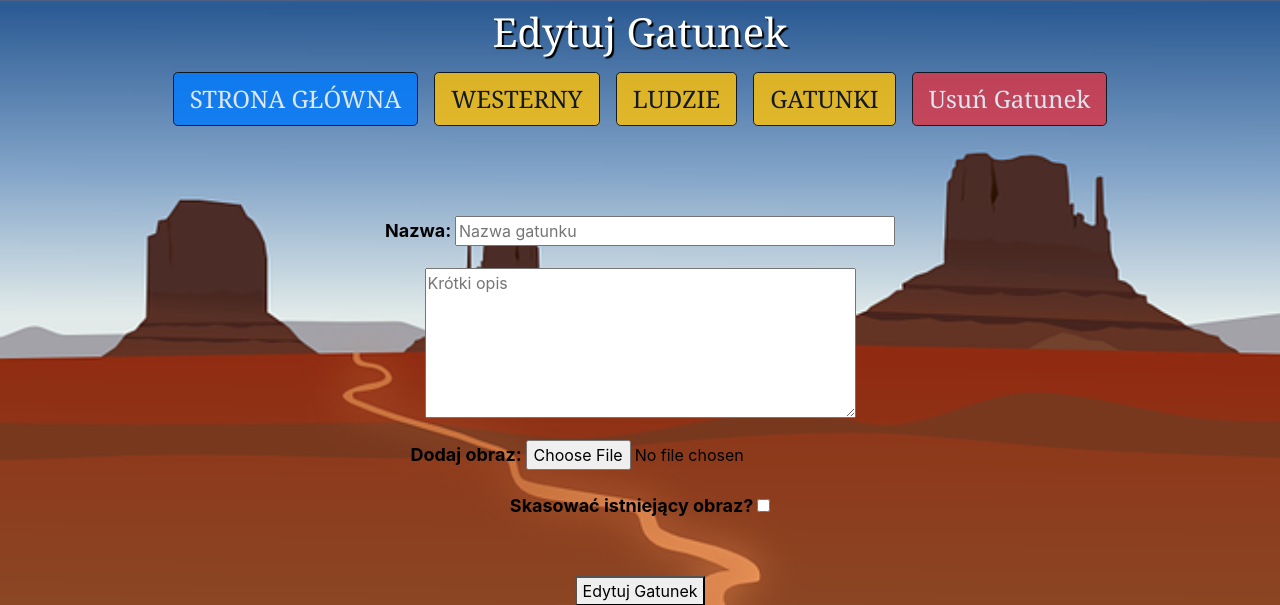
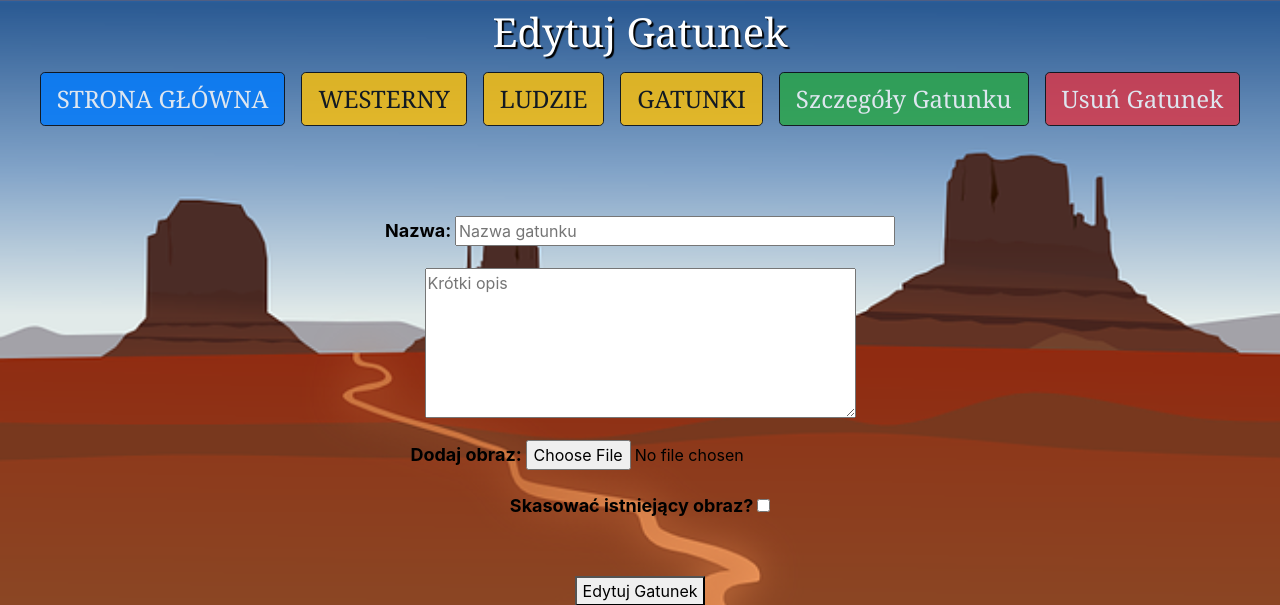
Before and after one commit to AndrzejBakula/westerny, a Django app: template westerny_app/templates/edit_genre.html in a window 1280 px wide. Shown: the top 605 px of the page. Run offline with Django 3.2, Linux system fonts and the light colour scheme; the template is opened without the code that fills it: values that come from a table or form of the project are taken from there, others are empty.

Commit message:
edit genre finish

```diff
--- a/westerny_app/templates/edit_genre.html
+++ b/westerny_app/templates/edit_genre.html
@@ -14,6 +14,7 @@
         <a class="btn btn-warning btn-lg guzik2" href="{% url 'movies' %}">WESTERNY</a>
         <a class="btn btn-warning btn-lg guzik2" href="{% url 'people' %}">LUDZIE</a>
         <a class="btn btn-warning btn-lg guzik2" href="{% url 'genres' %}" class="btn btn-primary">GATUNKI</a>
+        <a class="btn btn-success btn-lg guzik" href="{% url 'genre-details' genre.id %}"> Szczegóły Gatunku</a>
         <a class="btn btn-danger btn-lg guzik" href="{% url 'delete-genre' genre.id %}"> Usuń Gatunek</a>
     </div>
     <hr>
--- a/westerny_app/views.py
+++ b/westerny_app/views.py
@@ -87,7 +87,8 @@ class EditGenreView(View):
             genre.genre_image = request.FILES.get("image")
         genre.save()
         initial_data = {
-            "name": genre.name
+            "name": genre.name,
+            "description": genre.genre_description
         }
         form = EditGenreForm(initial=initial_data)
         ctx = {
```
